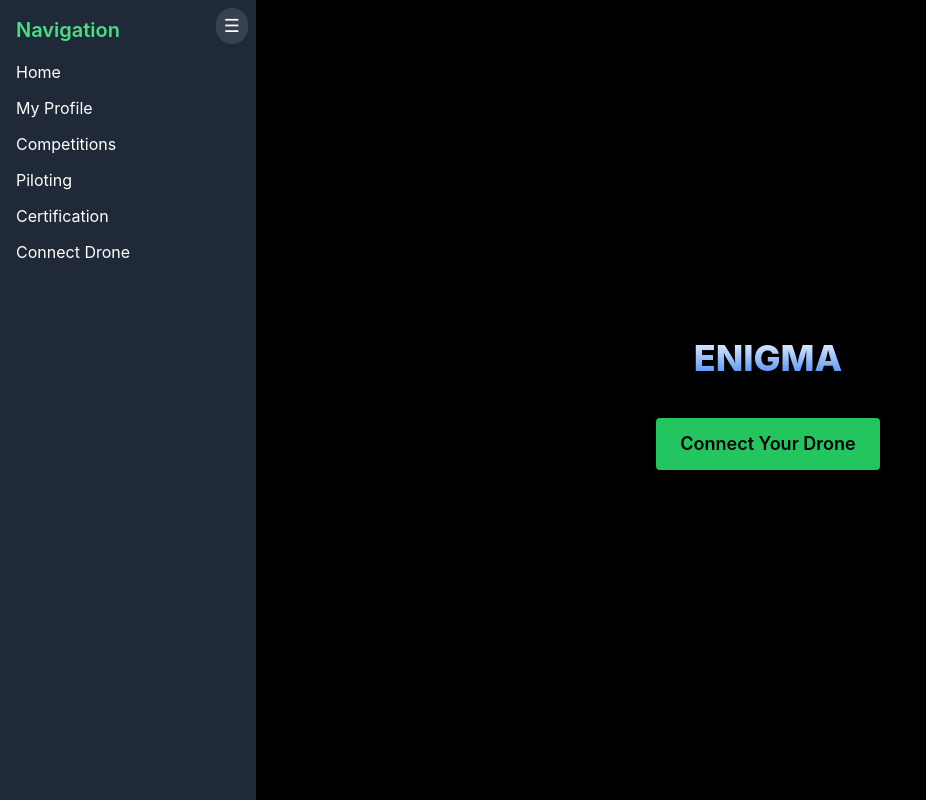
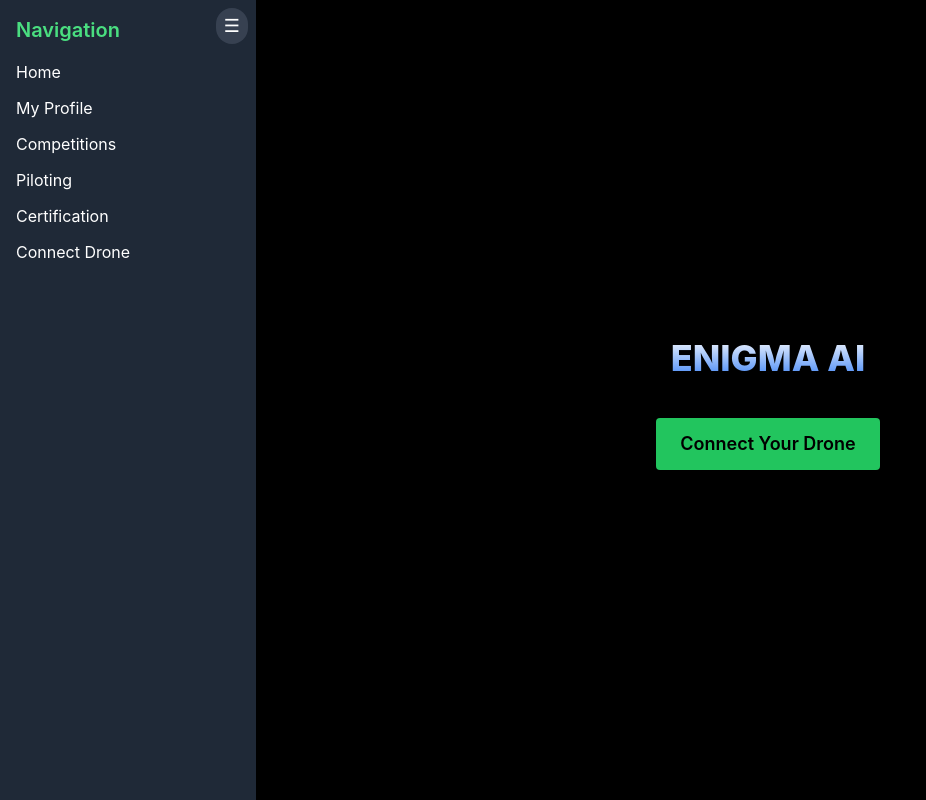
Before and after one commit to AirMPvtLtd/ENIGMAV3, a plain HTML site: page index.html in a window 1280 px wide. Shown: the whole page, without its empty margins (0-926 px from the left). Drawn offline with nearby package versions, Linux system fonts and the light colour scheme.

Commit message:
Update index.html

```diff
--- a/index.html
+++ b/index.html
@@ -3,7 +3,7 @@
 <head>
   <meta charset="UTF-8">
   <meta name="viewport" content="width=device-width, initial-scale=1.0">
-  <title>ENIGMA – Drone Co-Pilot</title>
+  <title>ENIGMA AI</title>
   <script src="https://cdn.tailwindcss.com"></script>
   <style>
     body {
@@ -41,7 +41,7 @@
   <div class="flex-1 flex items-center justify-center h-full">
     <div class="flex flex-col items-center justify-center space-y-8">
       <h1 id="enigmaTitle" class="text-4xl font-extrabold py-2 px-4 rounded shadow-xl bg-black">
-        <span class="bg-gradient-to-b from-white to-blue-500 bg-clip-text text-transparent">ENIGMA</span>
+        <span class="bg-gradient-to-b from-white to-blue-500 bg-clip-text text-transparent">ENIGMA AI</span>
       </h1>
       <div id="connectButton">
         <button onclick="showConnectionForm()" class="bg-green-500 text-black text-lg font-semibold px-6 py-3 rounded hover:bg-green-400">
```
